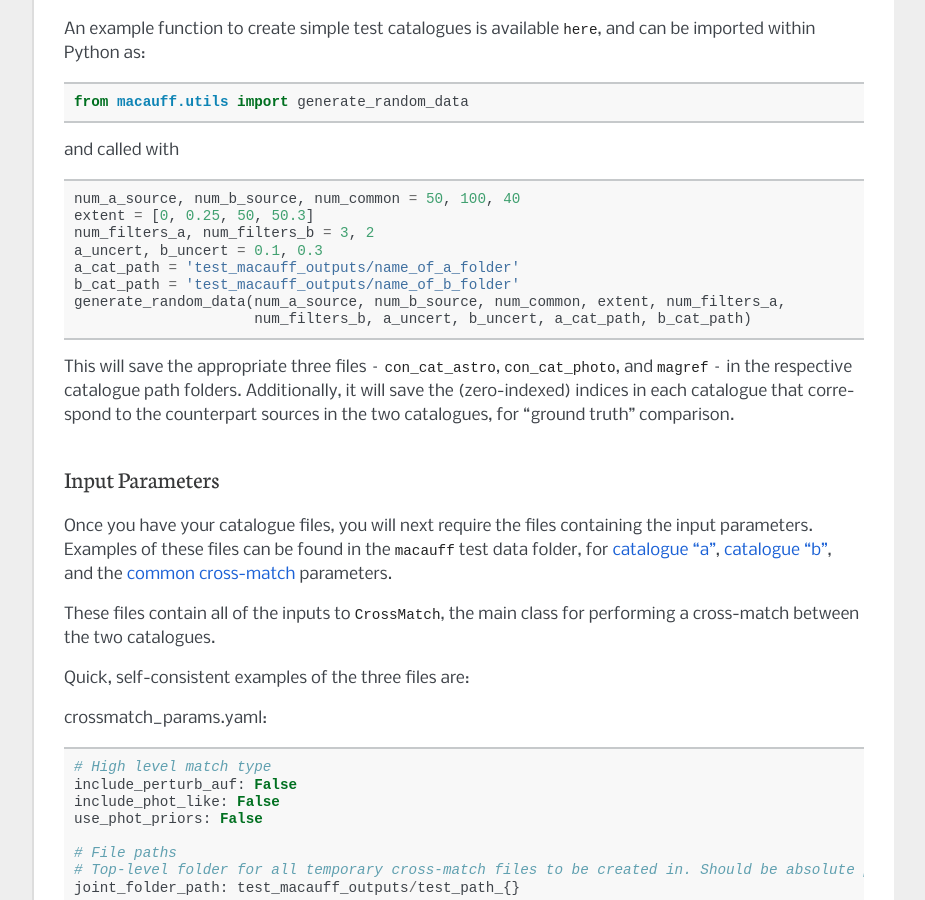
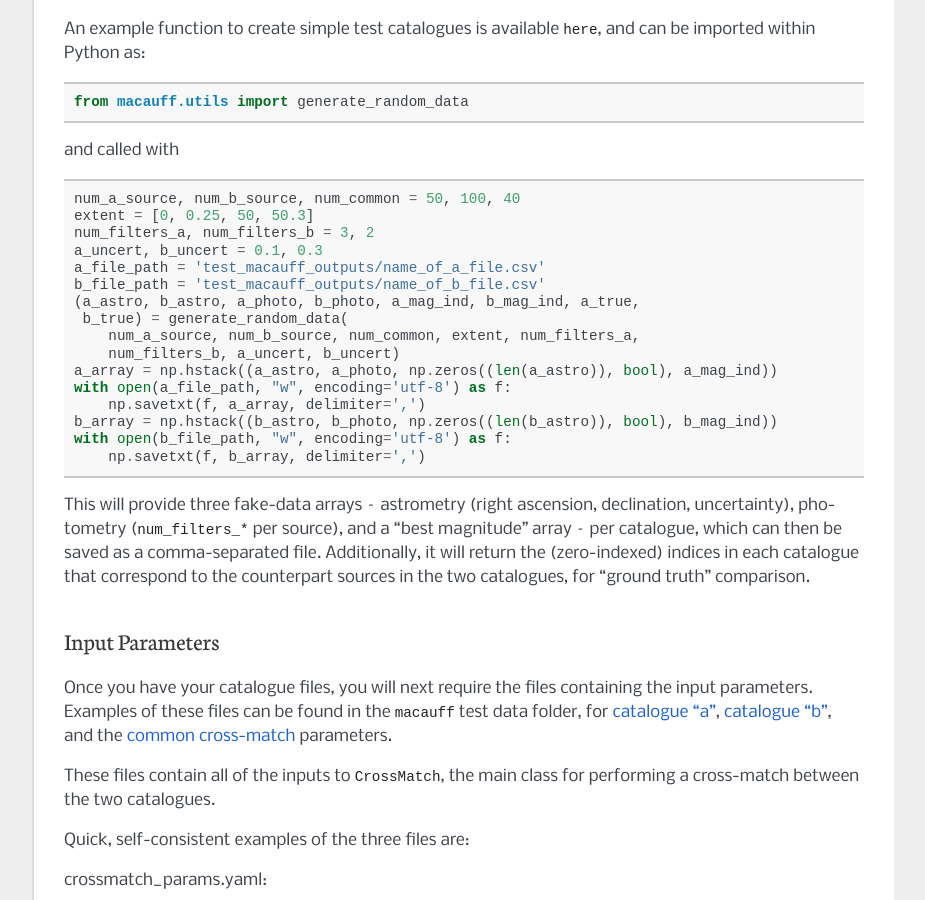
Before and after one commit to macauff/macauff, a Sphinx documentation site: the page built from docs/quickstart.rst, in a window 1280 px wide and 900 px high, scrolled down 671 px. Shown: the whole window, without its empty margins (198-1123 px from the left). Built offline with Sphinx 7.4.7, drawn with Linux system fonts in a browser that asks for light colours; some of the changed text lies outside the part shown.

Commit message:
Minor change to quickstart to avoid referencing npy-based way to load catalogues.

```diff
--- a/docs/quickstart.rst
+++ b/docs/quickstart.rst
@@ -29,12 +29,20 @@
     extent = [0, 0.25, 50, 50.3]
     num_filters_a, num_filters_b = 3, 2
     a_uncert, b_uncert = 0.1, 0.3
-    a_cat_path = 'test_macauff_outputs/name_of_a_folder'
-    b_cat_path = 'test_macauff_outputs/name_of_b_folder'
-    generate_random_data(num_a_source, num_b_source, num_common, extent, num_filters_a,
-                         num_filters_b, a_uncert, b_uncert, a_cat_path, b_cat_path)
+    a_file_path = 'test_macauff_outputs/name_of_a_file.csv'
+    b_file_path = 'test_macauff_outputs/name_of_b_file.csv'
+    (a_astro, b_astro, a_photo, b_photo, a_mag_ind, b_mag_ind, a_true,
+     b_true) = generate_random_data(
+        num_a_source, num_b_source, num_common, extent, num_filters_a,
+        num_filters_b, a_uncert, b_uncert)
+    a_array = np.hstack((a_astro, a_photo, np.zeros((len(a_astro)), bool), a_mag_ind))
+    with open(a_file_path, "w", encoding='utf-8') as f:
+        np.savetxt(f, a_array, delimiter=',')
+    b_array = np.hstack((b_astro, b_photo, np.zeros((len(b_astro)), bool), b_mag_ind))
+    with open(b_file_path, "w", encoding='utf-8') as f:
+        np.savetxt(f, b_array, delimiter=',')
 
-This will save the appropriate three files -- ``con_cat_astro``, ``con_cat_photo``, and ``magref`` -- in the respective catalogue path folders. Additionally, it will save the (zero-indexed) indices in each catalogue that correspond to the counterpart sources in the two catalogues, for "ground truth" comparison.
+This will provide three fake-data arrays -- astrometry (right ascension, declination, uncertainty), photometry (``num_filters_*`` per source), and a "best magnitude" array -- per catalogue, which can then be saved as a comma-separated file. Additionally, it will return the (zero-indexed) indices in each catalogue that correspond to the counterpart sources in the two catalogues, for "ground truth" comparison.
 
 Input Parameters
 ================
@@ -134,6 +148,12 @@
     cat_csv_file_path: test_macauff_outputs/name_of_b_folder_{}
     # Folder for all AUF-related files to be created in. Should be an absolute path, or relative to folder script called in.
     auf_folder_path: test_macauff_outputs/cat_b_auf_folder_{}/catalogue_b.csv
+
+    pos_and_err_indices: [0, 1, 2]
+    mag_indices: [3, 4, 5, 6]
+    chunk_overlap_col: 7
+    best_mag_index_col: 8
+    csv_has_header: False
 
     # Filter names are also used in any output file created
     filt_names: [W1, W2]
@@ -190,12 +210,12 @@
 
     import numpy as np
     joint_folder_path = 'test_macauff_outputs/test_path_9'
-    a = np.load('{}/con_cat_astro.npy'.format(a_cat_path))
-    b = np.load('{}/con_cat_astro.npy'.format(b_cat_path))
-    cat_a_match_inds = np.load('{}/ac.npy'.format(joint_folder_path))
-    cat_b_match_inds = np.load('{}/bc.npy'.format(joint_folder_path))
+    # Alternatively, load a saved file depending on e.g.
+    # make_output_csv being set to True.
+    cat_a_match_inds = cross_match.ac
+    cat_b_match_inds = cross_match.bc
 
-    a_matches, b_matches = a[cat_a_match_inds], b[cat_b_match_inds]
+    a_matches, b_matches = a_astro[cat_a_match_inds], b_astro[cat_b_match_inds]
 
 You can then, for example, calculate the on-sky separations between these sources
 
```
Also changed, not shown: other parts of docs/quickstart.rst (+6 -0 lines).
